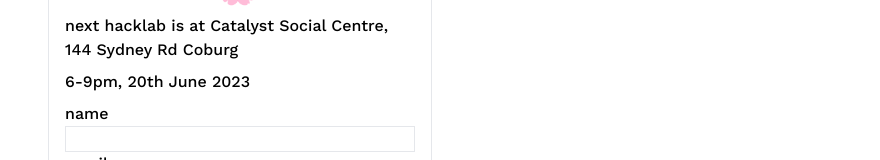
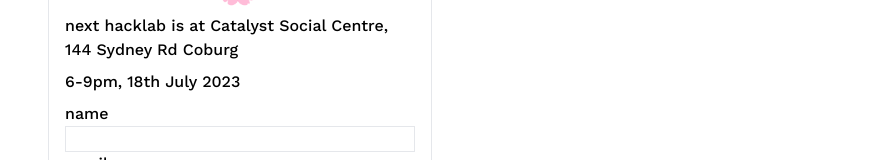
Before and after one commit to meri-leeworthy/radical.directory, a Next.js app: page /hacklab in a window 1280 px wide. Shown: the part 171-331 px from the top of the page, without its empty margins (400-1280 px from the left). Built offline with nearby package versions, Linux system fonts and the light colour scheme; no server answers.

Commit message:
Update hacklab.tsx for July

```diff
--- a/pages/hacklab.tsx
+++ b/pages/hacklab.tsx
@@ -13,7 +13,7 @@ export default function HackLab() {
       <div className="flex flex-col flex-1 w-full max-w-sm gap-2 p-4 border">
         <h1>sign up to the hacklab 🌸</h1>
         <p>next hacklab is at Catalyst Social Centre, 144 Sydney Rd Coburg</p>
-        <p>6-9pm, 20th June 2023</p>
+        <p>6-9pm, 18th July 2023</p>
         <form
           onSubmit={async e => {
             e.preventDefault();
@@ -23,7 +23,7 @@ export default function HackLab() {
               await fetch("/api/PostMatrixMessage", {
                 method: "POST",
                 body: JSON.stringify({
-                  message: `New signup! \n \n name: ${name} \n email: ${email} \n accessibility: ${accessibility}`,
+                  message: `New signup for July! \n \n name: ${name} \n email: ${email} \n accessibility: ${accessibility}`,
                 }),
               });
             } catch (e) {
```
